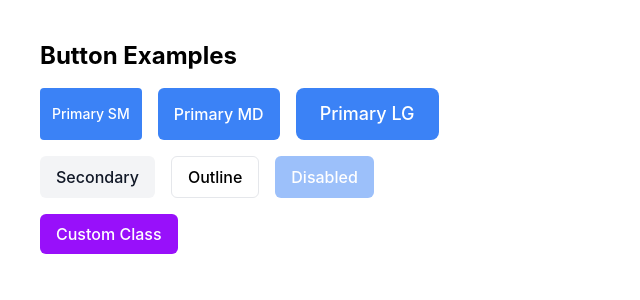
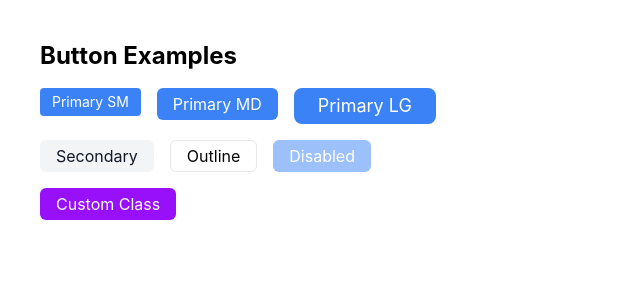
Before and after one commit to doniyorswe/ucraft-ui, a React (Vite) app: page /button in a window 1280 px wide. Shown: the top 300 px of the page, without its empty margins (0-640 px from the left). Built offline with nearby package versions, Linux system fonts and the light colour scheme.

Commit message:
file renamed

```diff
--- a/package.json
+++ b/package.json
@@ -17,7 +17,8 @@
   },
   "dependencies": {
     "clsx": "^2.1.1",
-    "tailwind-merge": "^3.5.0"
+    "tailwind-merge": "^3.5.0",
+    "ucraft-ui": "^0.0.7"
   },
   "peerDependencies": {
     "react": ">=18",
--- a/src/components/Button/Button.tsx
+++ b/src/components/Button/Button.tsx
@@ -9,24 +9,24 @@ const Button = React.forwardRef<HTMLButtonElement, ButtonProps>(
   ({ className, variant = "primary", size = "md", ...props }, ref) => {
     const variants = {
       primary:
-        "bg-[var(--color-primary)] text-[var(--color-primary-foreground)] hover:opacity-90 active:opacity-80 disabled:opacity-50",
+        "bg-primary text-primary-foreground hover:opacity-90 active:opacity-80 disabled:opacity-50",
       secondary:
-        "bg-[var(--color-secondary)] text-[var(--color-secondary-foreground)] hover:opacity-80 disabled:opacity-50",
+        "bg-secondary text-secondary-foreground hover:opacity-80 disabled:opacity-50",
       outline:
-        "border border-[var(--color-input)] bg-[var(--color-background)] hover:bg-[var(--color-accent)] hover:text-[var(--color-accent-foreground)] disabled:opacity-50",
+        "border border-input bg-background hover:bg-accent hover:text-accent-foreground disabled:opacity-50",
     };
 
     const sizes = {
-      sm: "px-3 py-1.5 text-sm rounded",
-      md: "px-4 py-2 text-base rounded-md",
-      lg: "px-6 py-3 text-lg rounded-lg",
+      sm: "h-7 px-3 text-sm rounded",
+      md: "h-8 px-4 text-base rounded-md",
+      lg: "h-9 px-6 text-lg rounded-lg",
     };
 
     return (
       <button
         ref={ref}
         className={twMerge(
-          "inline-flex items-center justify-center font-medium transition-colors focus:outline-none focus:ring-2 focus:ring-[var(--color-ring)] focus:ring-offset-2 disabled:cursor-not-allowed",
+          "inline-flex items-center justify-center transition-colors focus:outline-none focus:ring-2 focus:ring-ring focus:ring-offset-2 disabled:cursor-not-allowed",
           variants[variant],
           sizes[size],
           className,
```
Also changed, not shown: 1 other file (tests, documents, lock files or other folders).
